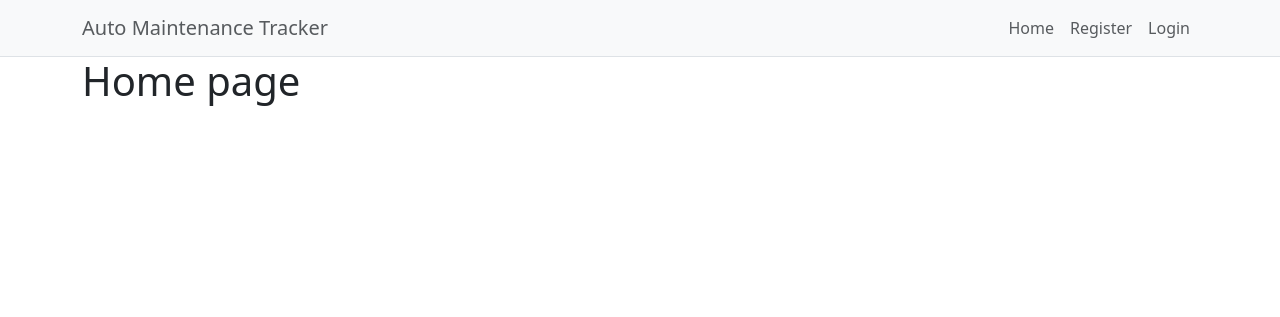
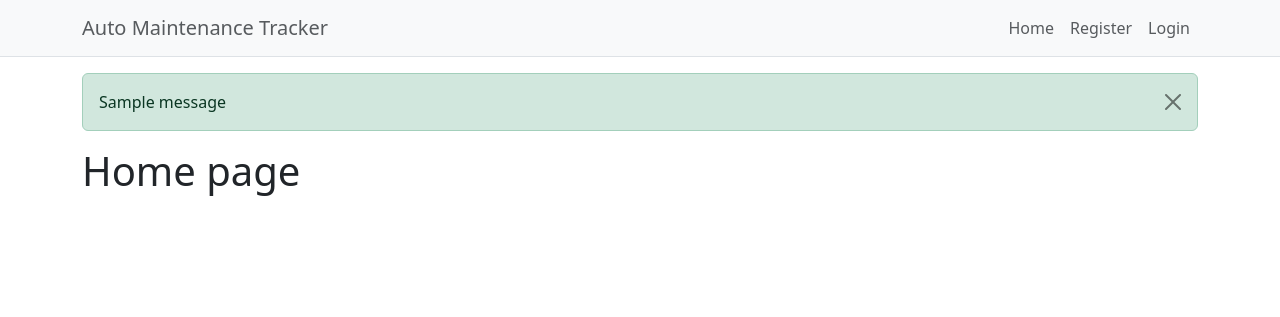
Before and after one commit to fugu69/auto-service-manager, a Flask app: page / in a window 1280 px wide. Shown: the top 317 px of the page. Run offline with Flask 3, Linux system fonts and the light colour scheme; one stand-in notice (Sample message) is shown.

Commit message:
Add flash messages

```diff
--- a/main.py
+++ b/main.py
@@ -1,6 +1,6 @@
 import os
 from dotenv import load_dotenv
-from flask import Flask, render_template, request, redirect
+from flask import Flask, render_template, request, redirect, flash, url_for
 from forms import RegisterForm, LoginForm
 
 load_dotenv()
@@ -13,9 +13,12 @@
 def index():
     return render_template("index.html")
 
-@app.route("/register")
+@app.route("/register", methods=['GET', 'POST'])
 def register():
     form = RegisterForm()
+    if form.validate_on_submit():
+        flash(f"Account created for {form.username.data}", "success")
+        return redirect(url_for("index"))
     return render_template("register.html", title="Register", form=form)
 
 @app.route("/login")
--- a/templates/base.html
+++ b/templates/base.html
@@ -16,7 +16,6 @@
 </head>
 <body>
 	<!-- Navbar -->
-
 	<nav class="navbar navbar-expand-lg bg-light border-bottom">
 		<div class="container">
 			<a class="navbar-brand text-muted" href="{{ url_for('index') }}">Auto Maintenance Tracker</a>
@@ -40,8 +39,21 @@
 		</div>
 	</nav>
 
-	<div class="container">
-		{% block content %}{% endblock content %}
+	<div class="container mt-3">
+	{% with messages = get_flashed_messages(with_categories=true) %}
+		{% if messages %}
+			{% for category, message in messages %}
+				<div class="alert alert-{{ category }} alert-dismissible fade show" role="alert">
+					{{ message }}
+					<button type="button" class="btn-close" data-bs-dismiss="alert" aria-label="Close"></button>
+				</div>
+			{% endfor %}
+		{% endif %}
+	{% endwith %}
+
+	{% block content %}{% endblock %}
+	</div>
+
 	</div>
 
 	<!-- Bootstrap script -->
```
Also changed, not shown: 1 other file.
